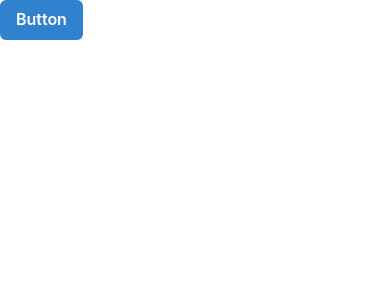
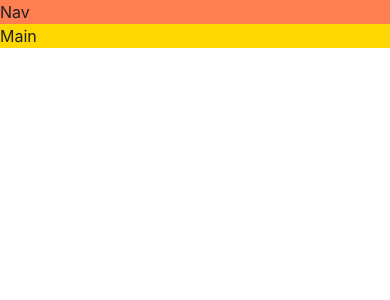
Before and after one commit to mahbd/game-hub, a React (Vite) app: page / in a window 390 px wide. Shown: the top 300 px of the page. Built offline with nearby package versions, Linux system fonts and the light colour scheme.

Commit message:
Built a responsive layout

```diff
--- a/src/App.tsx
+++ b/src/App.tsx
@@ -1,8 +1,17 @@
-import {Button} from '@chakra-ui/react'
+import {Grid, GridItem, Show} from '@chakra-ui/react'
 
 function App() {
 
-    return <Button colorScheme='blue'>Button</Button>;
+    return <Grid templateAreas={{
+        base: `"nav" "main"`,
+        lg: `"nav nav" "aside main"`
+    }}>
+        <GridItem area={"nav"} bg={"coral"}>Nav</GridItem>
+        <Show above={"lg"}>
+            <GridItem area={"aside"} bg={"dodgerblue"}>Aside</GridItem>
+        </Show>
+        <GridItem area={"main"} bg={"gold"}>Main</GridItem>
+    </Grid>
 }
 
 export default App
```
